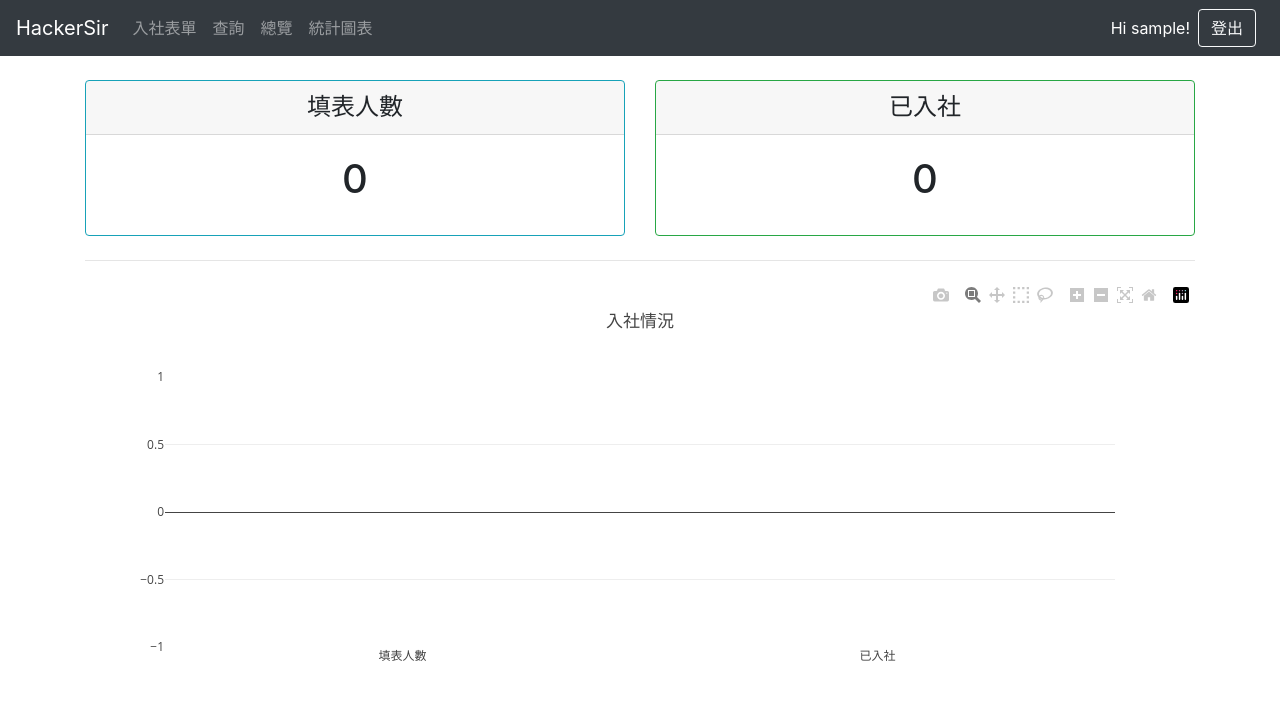
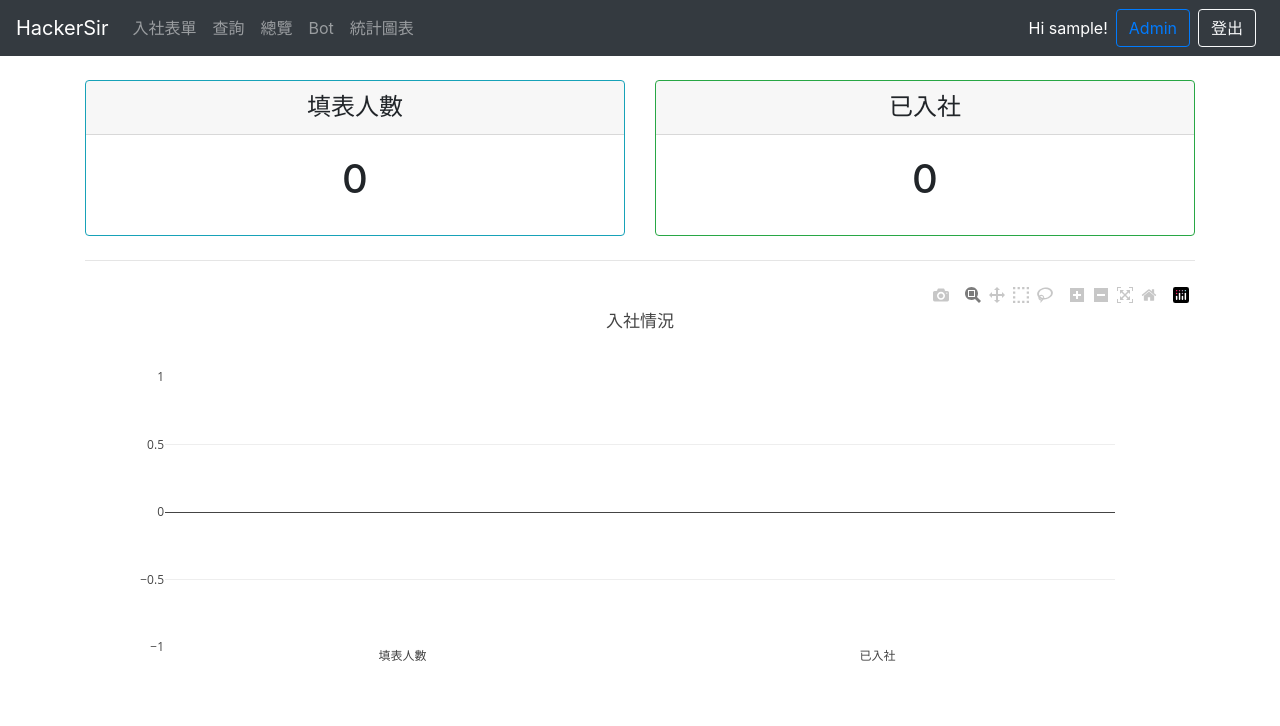
Before and after one commit to D0683497/JoinClub, a Django app: page /chart in a window 1280 px wide. Shown: the top 726 px of the page. Run offline with Django 3.2, Linux system fonts and the light colour scheme; the visitor is signed in with stand-in values (Sample User, id 1); some libraries are stand-ins or nearby versions.

Commit message:
add admin and bot link

```diff
--- a/templates/narbar.html
+++ b/templates/narbar.html
@@ -17,11 +17,15 @@
                 </li>
             {% endif %}
             <li class="nav-item">
+                <a class="nav-link" href="https://bot.k139.me" target="_blank">Bot</a>
+            </li>
+            <li class="nav-item">
                 <a class="nav-link" href="{% url 'join:chart' %}">統計圖表</a>
             </li>
         </ul>
         {% if user.is_authenticated %}
-            <span class="text-white mr-2">Hi {{ user.username }}!</span>
+            <span class="text-white my-2 mr-2 my-sm-0">Hi {{ user.username }}!</span>
+            <a class="btn btn-outline-primary my-2 mr-2 my-sm-0" href="{% url 'admin:index' %}">Admin</a>
             <a class="btn btn-outline-light my-2 mr-2 my-sm-0" href="{% url 'logout' %}">登出</a>
         {% else %}
             <a class="btn btn-outline-light my-2 mr-2 my-sm-0" href="{% url 'login' %}">登入</a>
```
